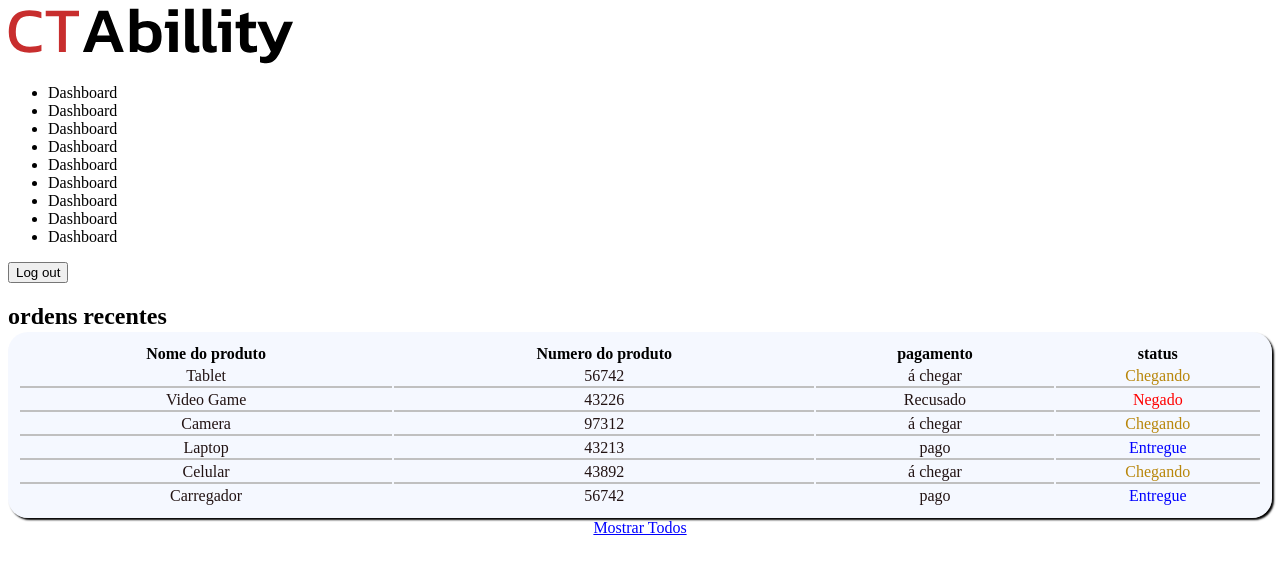
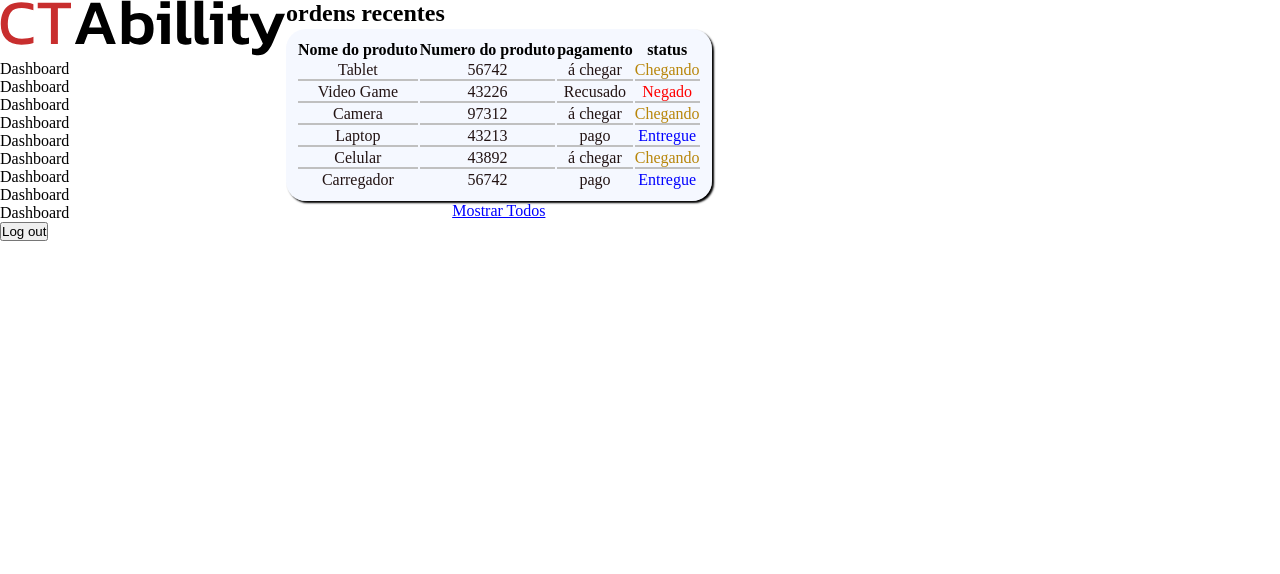
Before and after one commit to Ez3qu14s/Projeto-Dashboard, a plain HTML site: page index.html in a window 1280 px wide. Drawn offline with Linux system fonts and the light colour scheme.

Commit message:
alterar flex do container geral

```diff
--- a/style.css
+++ b/style.css
@@ -1,3 +1,14 @@
+* {
+    padding: 0;
+    margin: 0;
+    box-sizing: border-box;
+}
+
+.container {
+    height: 100vh;
+    display: flex;
+}
+
 h2{
     margin-bottom: 2px;
 }
```
